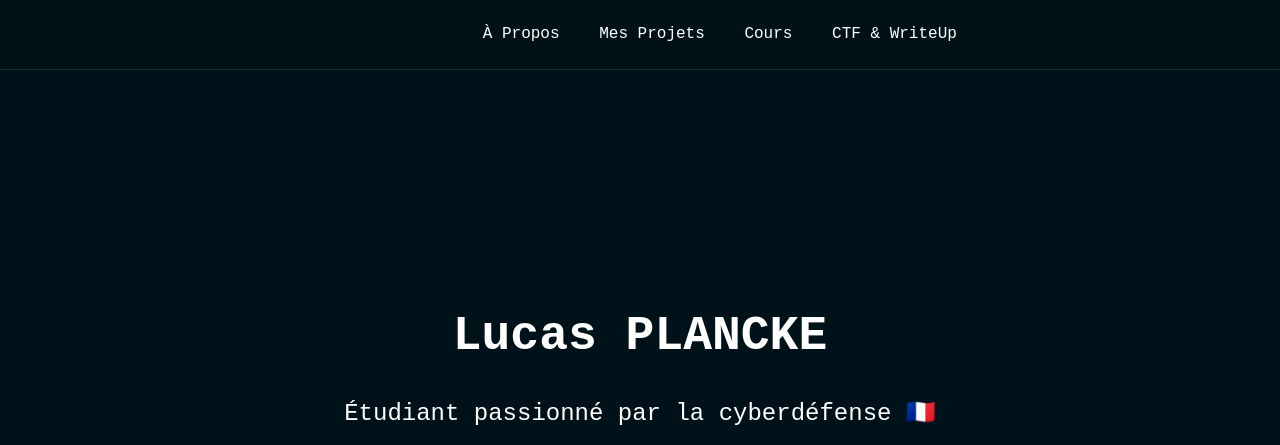
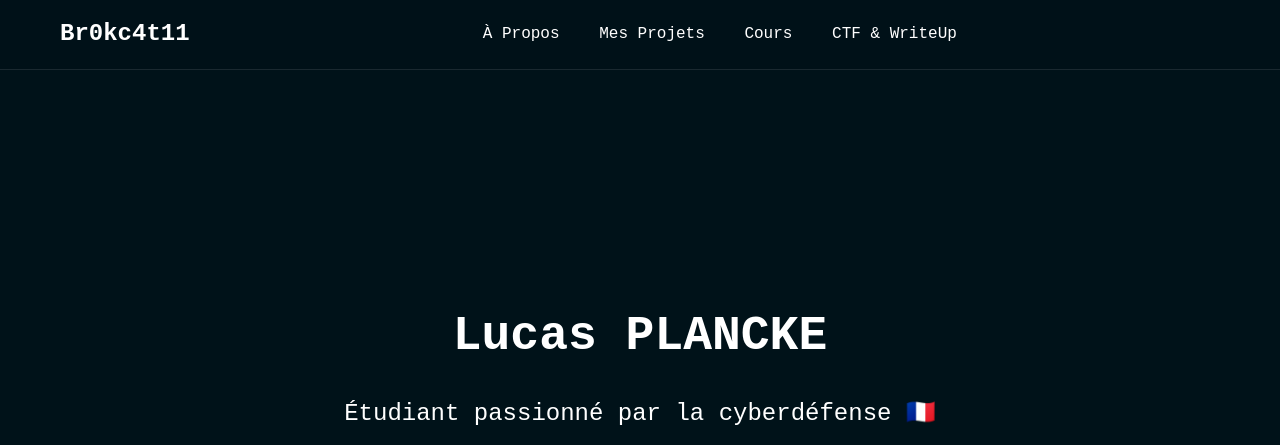
Before and after one commit to br0kcat11/br0kcat11.github.io, a plain HTML site: page index.html in a window 1280 px wide. Shown: the top 445 px of the page. Drawn offline with Linux system fonts and the light colour scheme.

Commit message:
version1.1.1

```diff
--- a/css/style.css
+++ b/css/style.css
@@ -53,7 +53,7 @@ nav {
 }
 
 .logo a {
-    color: var(--primary-color);
+    color: #ffffff !important;
     text-decoration: none;
     font-size: 1.5rem;
     font-weight: bold;
--- a/index.html
+++ b/index.html
@@ -12,7 +12,7 @@
     <nav>
         <div class="nav-content">
             <div class="logo">
-                <a href="#accueil">Br0kc4t11</a>
+                <a href="#accueil" style="color: #ffffff !important;">Br0kc4t11</a>
             </div>
             <div class="nav-links">
                 <a href="#about">À Propos</a>
```
